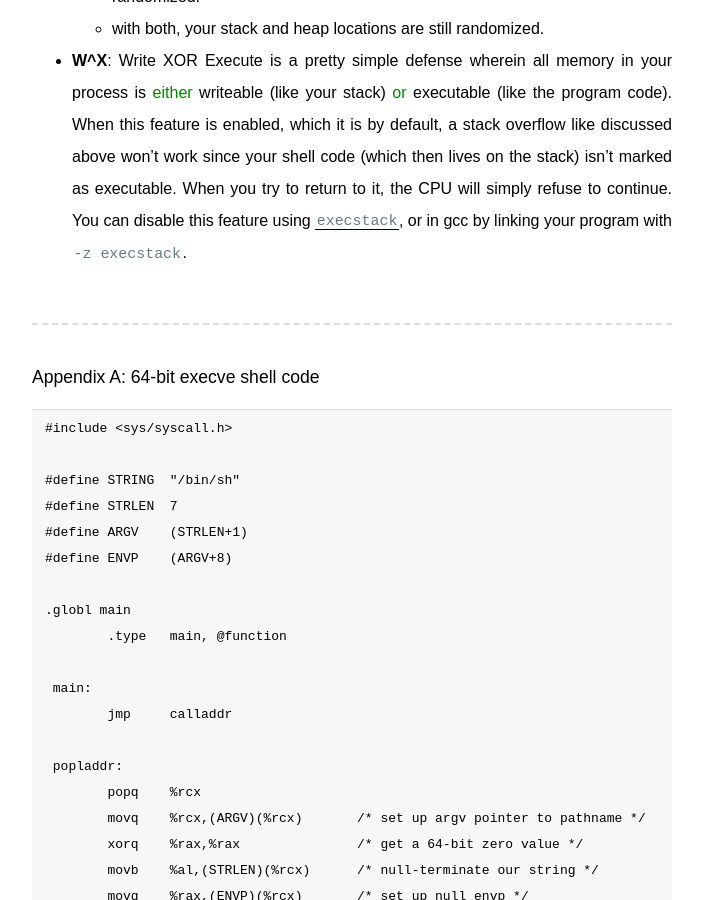
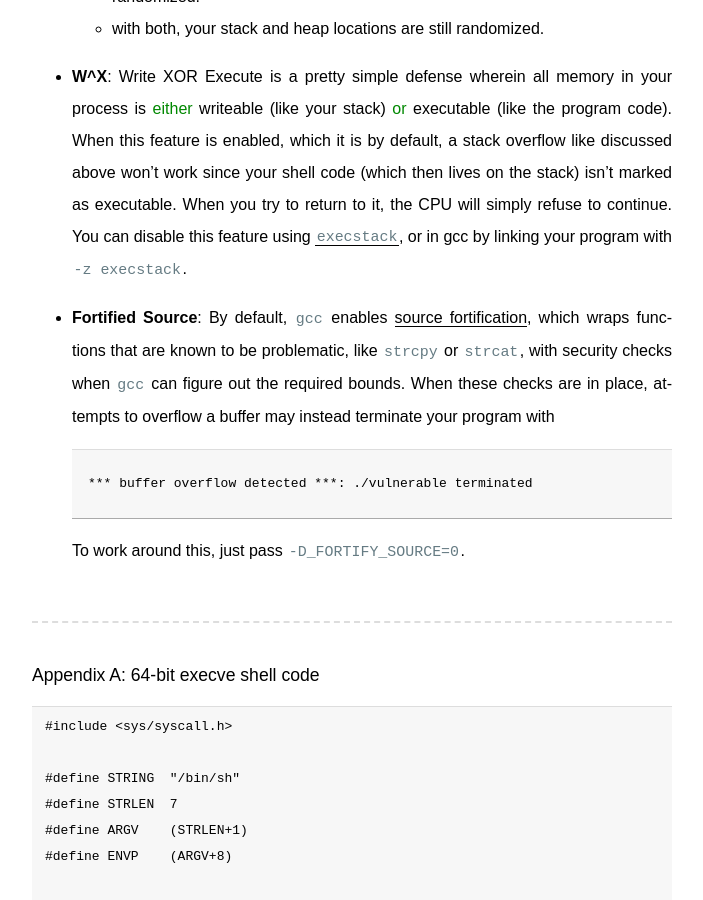
Before and after one commit to jonhoo/thesquareplanet.com, a Jekyll site: the page built from _posts/2019-01-31-smashing-the-stack-21st-century.markdown, in a window 1280 px wide and 900 px high, scrolled down 14072 px. Shown: the whole window, without its empty margins (288-991 px from the left). Built offline with Jekyll 4.4.1, drawn with Linux system fonts in a browser that asks for light colours; some of the changed text lies outside the part shown.

Commit message:
Mention D_FORTIFY_SOURCE as a defense

````diff
--- a/_posts/2019-01-31-smashing-the-stack-21st-century.markdown
+++ b/_posts/2019-01-31-smashing-the-stack-21st-century.markdown
@@ -562,6 +562,19 @@ are three primary defenses you'll have to deal with:
    marked as executable. When you try to return to it, the CPU will
    simply refuse to continue. You can disable this feature using
    [`execstack`], or in gcc by linking your program with `-z execstack`.
+
+ - **Fortified Source**: By default, `gcc` enables [source
+   fortification], which wraps functions that are known to be
+   problematic, like `strcpy` or `strcat`, with security checks when
+   `gcc` can figure out the required bounds. When these checks are in
+   place, attempts to overflow a buffer may instead terminate your
+   program with
+
+   ```
+   *** buffer overflow detected ***: ./vulnerable terminated
+   ```
+
+   To work around this, just pass `-D_FORTIFY_SOURCE=0`.
 
 ### Appendix A: 64-bit execve shell code
 
@@ -620,3 +633,4 @@ are three primary defenses you'll have to deal with:
   [System V AMD64 ABI]: https://wiki.osdev.org/System_V_ABI#x86-64
   [borrowed code chunks]: http://users.suse.com/~krahmer/no-nx.pdf
   [return-oriented programming]: https://en.wikipedia.org/wiki/Return-oriented_programming
+  [source fortification]: https://access.redhat.com/blogs/766093/posts/1976213
````
Also changed, not shown: other parts of _posts/2019-01-31-smashing-the-stack-21st-century.markdown (+1 -1 lines).
